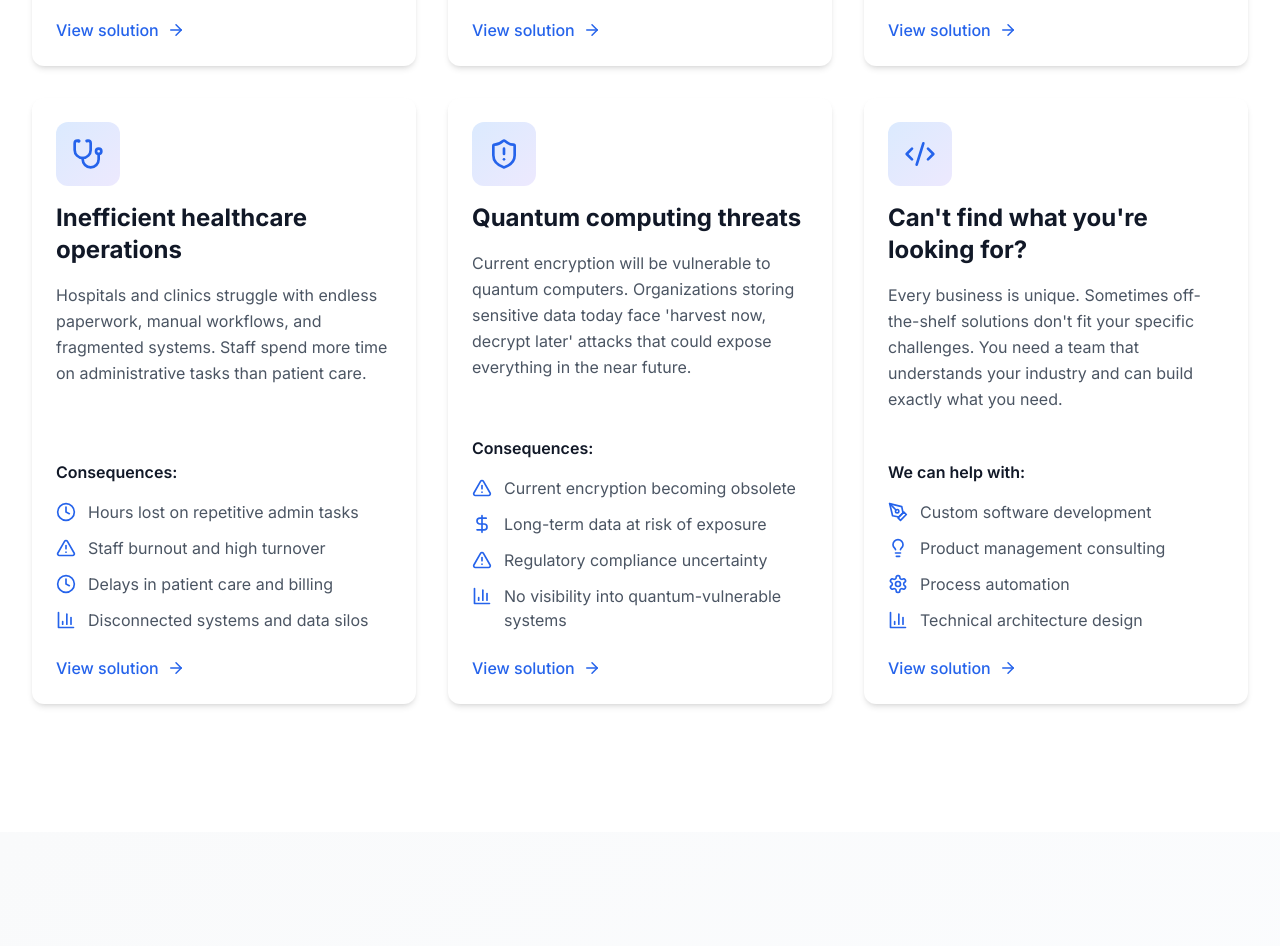
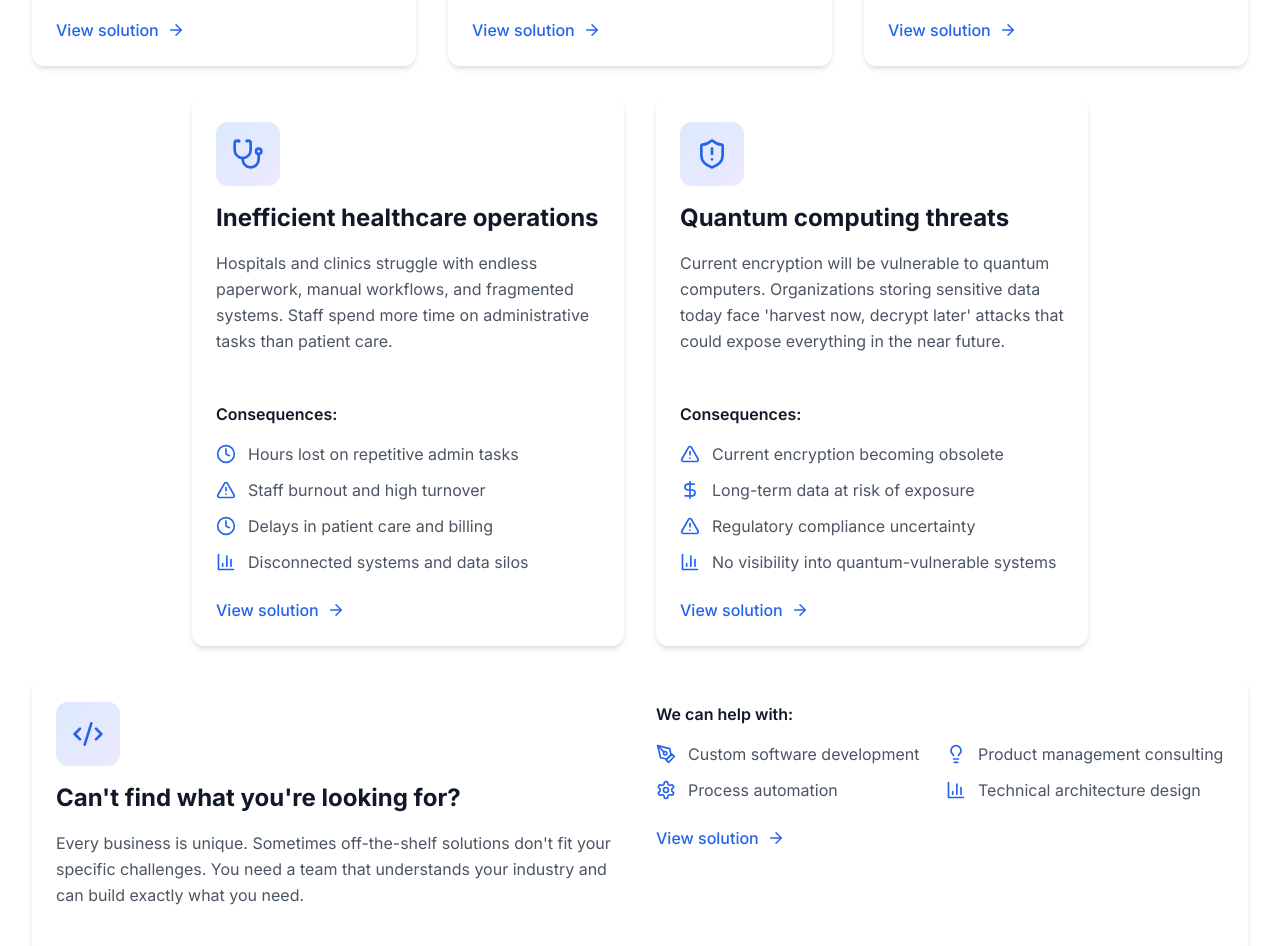
Before and after one commit to tomashoffer/latil.io, a Next.js app: page / in a window 1280 px wide. Shown: the part 1740-2686 px from the top of the page. Built offline with nearby package versions, Linux system fonts and the light colour scheme.

Commit message:
solutions style

```diff
--- a/components/sections/Problems.tsx
+++ b/components/sections/Problems.tsx
@@ -90,29 +90,19 @@ const Problems = () => {
     },
   ];
 
-  // Split problems into rows: 3 + 3
-  const firstRow = problems.slice(0, 3);
-  const secondRow = problems.slice(3);
+  // Split problems into rows: 3-2-1 pyramid layout
+  const firstRow = problems.slice(0, 3);  // cloud, finance, taxIntelligence
+  const secondRow = problems.slice(3, 5); // healthcare, quantumSecurity
+  const thirdRow = problems.slice(5);     // custom (full width)
 
-  return (
-    <section id="problems" className="py-20 lg:py-32 bg-white">
-      <div className="max-w-7xl mx-auto px-4 sm:px-6 lg:px-8">
-        <FadeIn>
-          <h2 className="text-3xl sm:text-4xl md:text-5xl font-bold text-center text-gray-900 mb-16">
-            {t.problems.title}
-          </h2>
-        </FadeIn>
-
-        {/* First row - 3 cards */}
-        <div className="grid grid-cols-1 md:grid-cols-2 lg:grid-cols-3 gap-6 lg:gap-8 mb-6 lg:mb-8">
-          {firstRow.map((problem, idx) => {
+  const renderCard = (problem: typeof problems[0], idx: number, isFullWidth = false) => {
     const IconComponent = problem.icon;
     return (
       <FadeIn key={idx} delay={idx * 0.1}>
         <Link href={problem.href} className="block h-full group">
           <Card hover className="h-full transition-all duration-300 group-hover:border-primary-300 group-hover:shadow-lg">
-                    <div className="flex flex-col h-full">
-                      <div className="mb-6">
+            <div className={`flex ${isFullWidth ? 'flex-col md:flex-row md:items-start gap-8' : 'flex-col'} h-full`}>
+              <div className={isFullWidth ? 'md:flex-1' : 'mb-6'}>
                 <div className="w-16 h-16 bg-gradient-to-br from-primary-100 to-accent-100 rounded-xl flex items-center justify-center mb-4 group-hover:from-primary-200 group-hover:to-accent-200 transition-all">
                   <IconComponent className="text-primary-600" size={32} />
                 </div>
@@ -124,11 +114,11 @@ const Problems = () => {
                 </p>
               </div>
 
-                      <div className="mt-auto">
+              <div className={isFullWidth ? 'md:flex-1' : 'mt-auto'}>
                 <h4 className="font-semibold text-gray-900 mb-4">
                   {problem.consequencesTitle}
                 </h4>
-                        <ul className="space-y-3 mb-6">
+                <ul className={`${isFullWidth ? 'grid grid-cols-1 md:grid-cols-2 gap-3' : 'space-y-3'} mb-6`}>
                   {problem.consequences.map((consequence, cIdx) => {
                     const ConsequenceIcon = consequence.icon;
                     return (
@@ -155,62 +145,30 @@ const Problems = () => {
         </Link>
       </FadeIn>
     );
-          })}
+  };
+
+  return (
+    <section id="problems" className="py-20 lg:py-32 bg-white">
+      <div className="max-w-7xl mx-auto px-4 sm:px-6 lg:px-8">
+        <FadeIn>
+          <h2 className="text-3xl sm:text-4xl md:text-5xl font-bold text-center text-gray-900 mb-16">
+            {t.problems.title}
+          </h2>
+        </FadeIn>
+
+        {/* First row - 3 cards: Cloud, Finance, Tax Intelligence */}
+        <div className="grid grid-cols-1 md:grid-cols-2 lg:grid-cols-3 gap-6 lg:gap-8 mb-6 lg:mb-8">
+          {firstRow.map((problem, idx) => renderCard(problem, idx))}
         </div>
 
-        {/* Second row - 3 cards */}
-        <div className="grid grid-cols-1 md:grid-cols-2 lg:grid-cols-3 gap-6 lg:gap-8">
-          {secondRow.map((problem, idx) => {
-              const IconComponent = problem.icon;
-              return (
-                <FadeIn key={idx + 3} delay={(idx + 3) * 0.1}>
-                  <Link href={problem.href} className="block h-full group">
-                    <Card hover className="h-full transition-all duration-300 group-hover:border-primary-300 group-hover:shadow-lg">
-                      <div className="flex flex-col h-full">
-                        <div className="mb-6">
-                          <div className="w-16 h-16 bg-gradient-to-br from-primary-100 to-accent-100 rounded-xl flex items-center justify-center mb-4 group-hover:from-primary-200 group-hover:to-accent-200 transition-all">
-                            <IconComponent className="text-primary-600" size={32} />
-                          </div>
-                          <h3 className="text-2xl font-bold text-gray-900 mb-4 group-hover:text-primary-600 transition-colors">
-                            {problem.title}
-                          </h3>
-                          <p className="text-gray-600 leading-relaxed mb-6">
-                            {problem.pain}
-                          </p>
+        {/* Second row - 2 cards centered: Healthcare, Quantum Security */}
+        <div className="grid grid-cols-1 md:grid-cols-2 gap-6 lg:gap-8 mb-6 lg:mb-8 max-w-4xl mx-auto">
+          {secondRow.map((problem, idx) => renderCard(problem, idx + 3))}
         </div>
 
-                        <div className="mt-auto">
-                          <h4 className="font-semibold text-gray-900 mb-4">
-                            {problem.consequencesTitle}
-                          </h4>
-                          <ul className="space-y-3 mb-6">
-                            {problem.consequences.map((consequence, cIdx) => {
-                              const ConsequenceIcon = consequence.icon;
-                              return (
-                                <li
-                                  key={cIdx}
-                                  className="flex items-start gap-3 text-gray-600"
-                                >
-                                  <ConsequenceIcon
-                                    className="text-primary-600 flex-shrink-0 mt-0.5"
-                                    size={20}
-                                  />
-                                  <span>{consequence.text}</span>
-                                </li>
-                              );
-                            })}
-                          </ul>
-                          <div className="flex items-center gap-2 text-primary-600 font-medium group-hover:gap-3 transition-all">
-                            <span>{t.hero.ctaSecondary.includes("Ver") ? "Ver solución" : "View solution"}</span>
-                            <ArrowRight size={18} className="group-hover:translate-x-1 transition-transform" />
-                          </div>
-                        </div>
-                      </div>
-                    </Card>
-                  </Link>
-                </FadeIn>
-              );
-            })}
+        {/* Third row - 1 card full width: Custom Development */}
+        <div className="w-full">
+          {thirdRow.map((problem, idx) => renderCard(problem, idx + 5, true))}
         </div>
       </div>
     </section>
```
Lines whose indentation alone changed are shown as unchanged.
